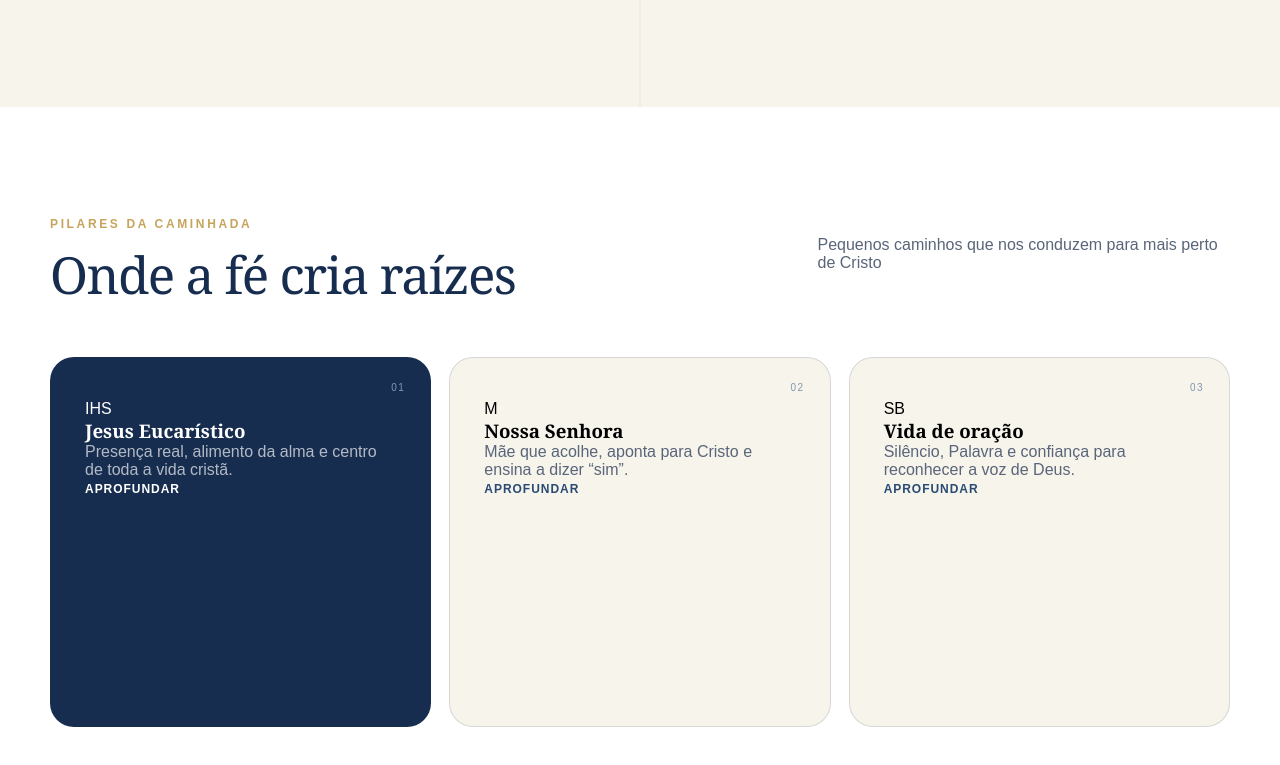
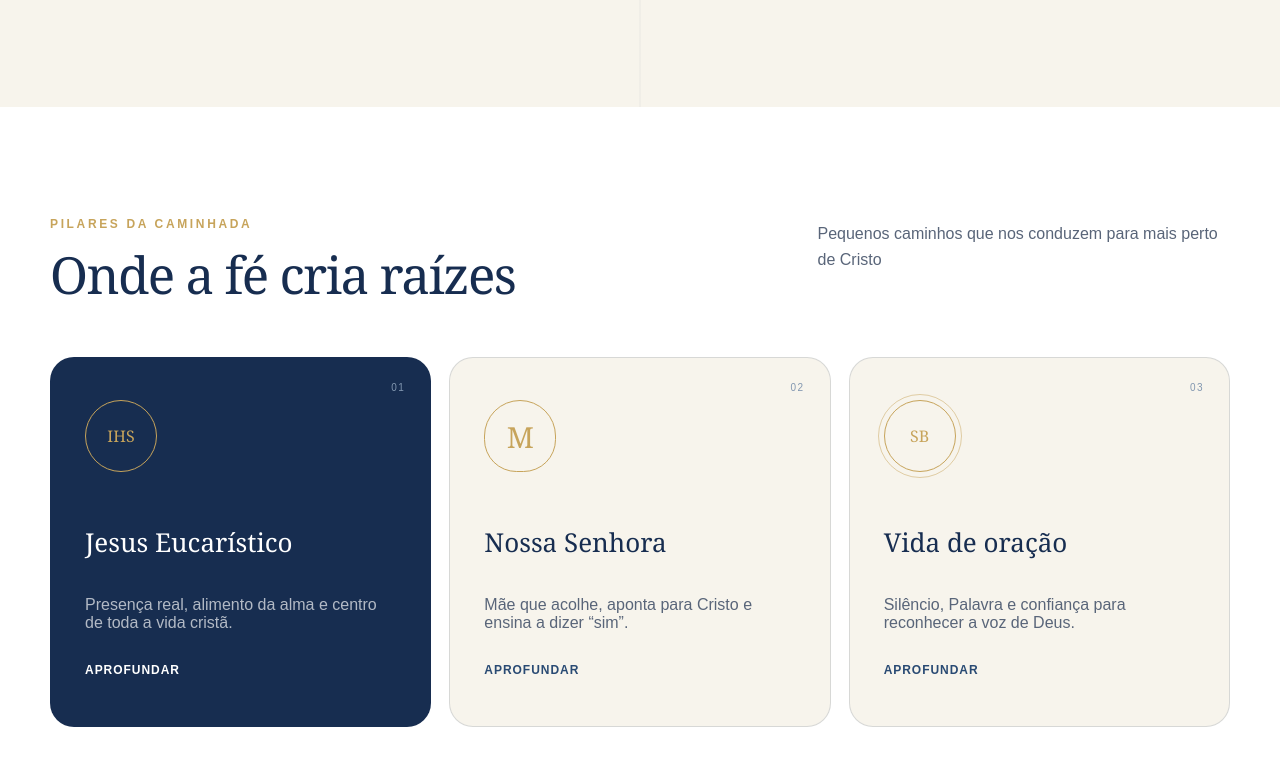
Before and after one commit to kevinz138/Projeto-Individual-Catolico, a website: page public/html2/index.html in a window 1280 px wide. Shown: the part 1385-2150 px from the top of the page. Drawn offline with Linux system fonts and the light colour scheme.

Commit message:
Parte pilares finalizada

```diff
--- a/public/html2/index.html
+++ b/public/html2/index.html
@@ -111,7 +111,7 @@
                     </article>
                     <article class="pilar-card">
                         <span class="card-number">02</span>
-                        <div class="eucharist-icon">M</div>
+                        <div class="mary-icon">M</div>
                         <h3>Nossa Senhora</h3>
                         <p>
                             Mãe que acolhe, aponta para Cristo e ensina a dizer “sim”.
@@ -120,7 +120,7 @@
                     </article>
                     <article class="pilar-card">
                         <span class="card-number">03</span>
-                        <div class="eucharist-icon">SB</div>
+                        <div class="medal-icon">SB</div>
                         <h3>Vida de oração</h3>
                         <p>
                             Silêncio, Palavra e confiança para reconhecer a voz de Deus.
--- a/public/html2/styles.css
+++ b/public/html2/styles.css
@@ -48,6 +48,13 @@ h2 {
     font-weight: 400;
     line-height: 1.08;
     letter-spacing: -0.03em;
+}
+
+h3 {
+    color: var(--azul-marinho);
+    font-size: 26px;
+    font-weight: 400;
+    line-height: 1.2;
 }
 
 h1 em {
@@ -294,6 +301,7 @@ h1 em {
 .pilar-header > p {
     color: var(--cinza);
     margin-bottom: 30px;
+    line-height: 1.6;
 }
 
 .pilar-header h2 {
@@ -331,6 +339,11 @@ h1 em {
 
 .pilar-card p {
     color: var(--cinza);
+    margin-bottom: 28px;
+}
+
+.pilar-card h3 {
+    margin-bottom: 38px;
 }
 
 .card-number {
@@ -345,5 +358,23 @@ h1 em {
 .eucharist-icon,
 .mary-icon,
 .medal-icon {
+    width: 72px;
+    height: 72px;
+    margin-bottom: 55px;
+    display: grid;
+    place-items: center;
+    border: 1px solid var(--dourado);
+    border-radius: 50%;
+    color: var(--dourado);
+    font-family: Georgia, serif;
+}
 
+.mary-icon {
+    border-radius: 50% 50% 45% 45%;
+    font-size: 29px;
 }
+
+.medal-icon {
+    outline: 1px solid rgba(199, 164, 91, 0.5);
+    outline-offset: 5px;
+}
```
